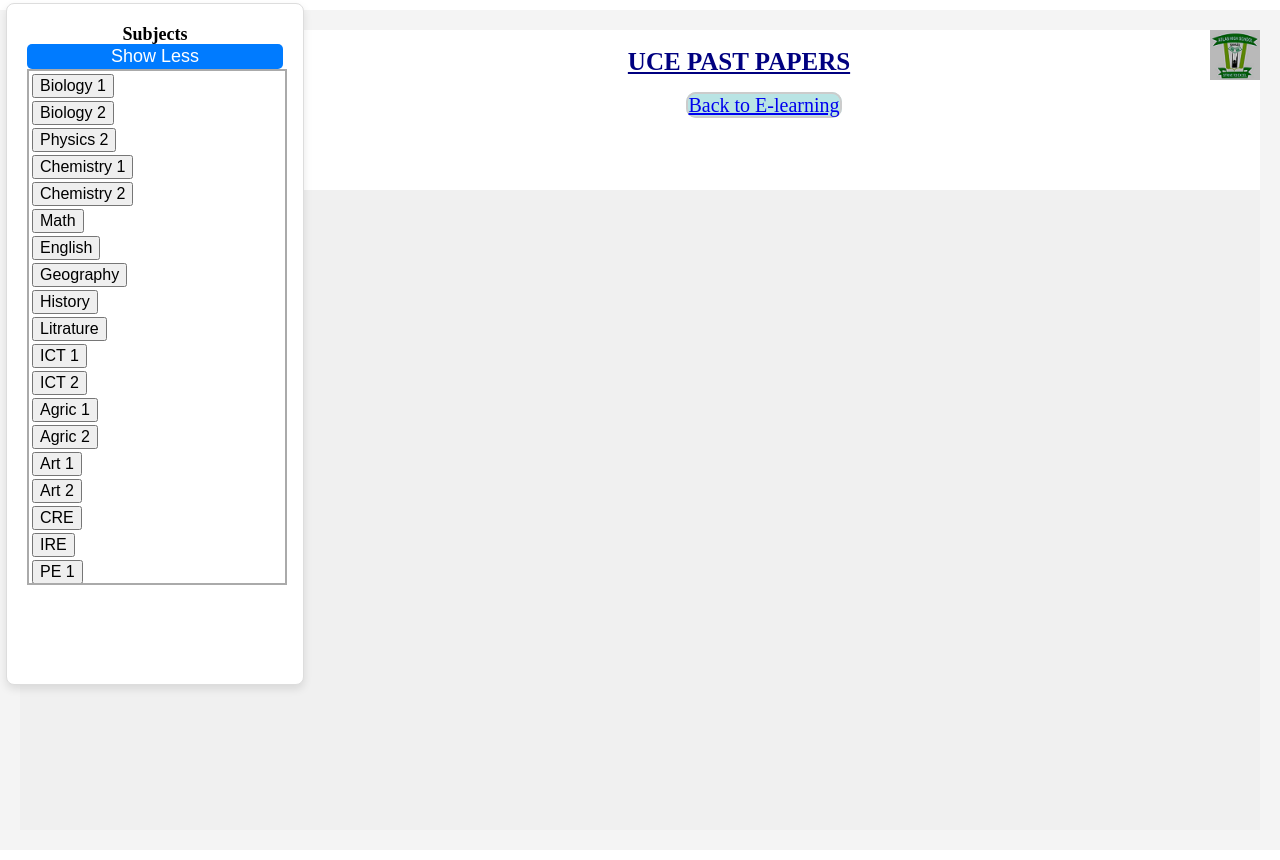
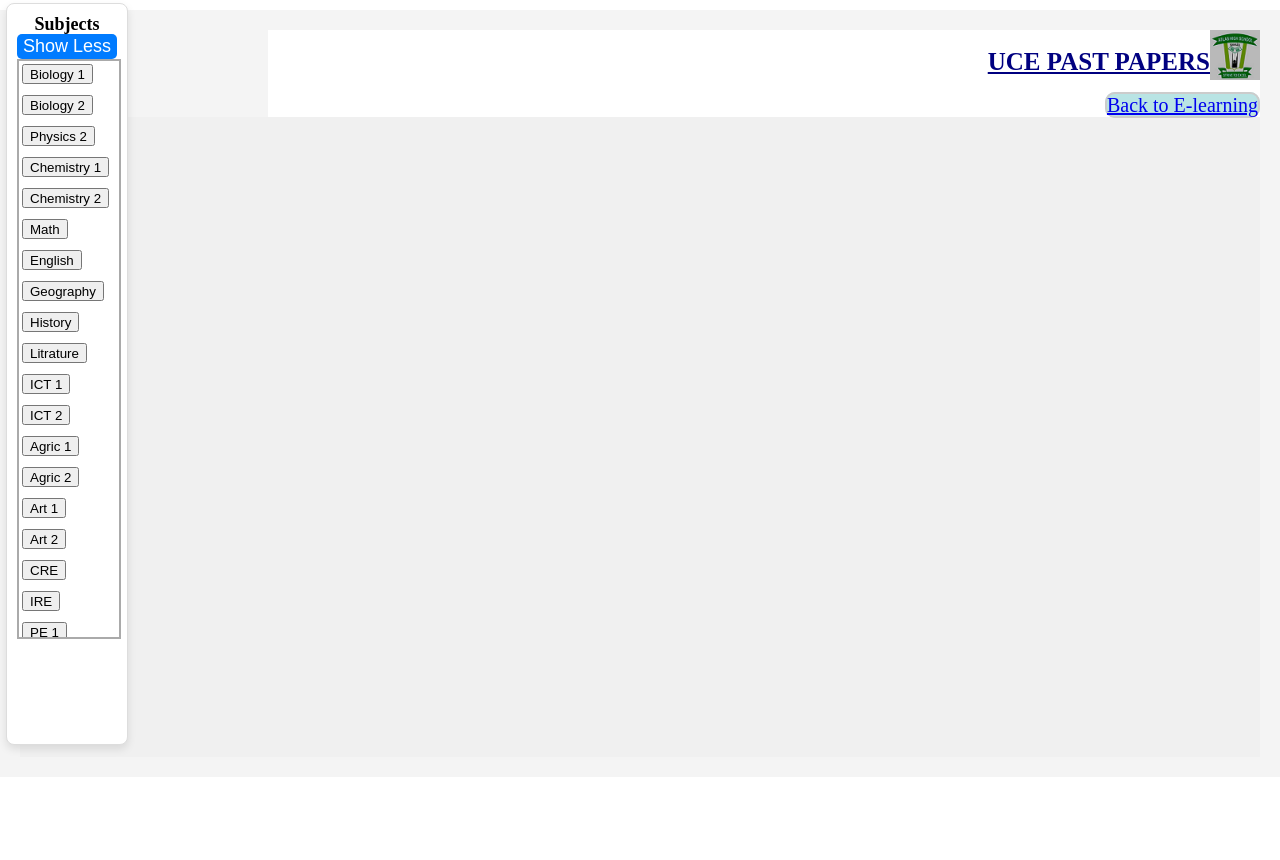
Before and after one commit to atlashighschoole-learning/atlashighschoole-learning.github.io, a plain HTML site: page UNEB/UCE PAST PAPERS.html in a window 1280 px wide. Both pictures are taken after a click on the button "Show more". After the commit the page ends 800 px from the top, so only its background shows below. Drawn offline with Linux system fonts and the light colour scheme.

Commit message:
Update UCE PAST PAPERS.html

```diff
--- a/UNEB/UCE PAST PAPERS.html
+++ b/UNEB/UCE PAST PAPERS.html
@@ -2,6 +2,8 @@
 <html xmlns="http://www.w3.org/1999/xhtml">
 
 <head>
+ <meta charset="UTF-8" />
+    <meta name="viewport" content="width=device-width, initial-scale=1.0" />
 <meta content="en-us" http-equiv="Content-Language" />
 <meta content="text/html; charset=utf-8" http-equiv="Content-Type" />
 <title>UCE</title>
@@ -22,13 +24,13 @@
       -webkit-overflow-scrolling: touch;
       scroll-behavior: smooth;
 
-      width: 20%;
-      max-width: 600px;
-      padding: 20px;
+      width: 100px;
+      max-width: 200px;
+      padding: 10px;
       background-color: #fff;
       border: 1px solid #ddd;
       border-radius: 8px;
-      height: 18vh;
+      height: 20vh;
       overflow: hidden;
       box-shadow: 0 4px 8px rgba(0, 0, 0, 0.1);
       transition: height 0.3s ease;
@@ -36,7 +38,7 @@
 
     /* Style for the expanded state */
     .expandable-container.expanded {
-      height: 80vh;
+      height: 90vh;
     }
 
     /* Style for the header inside the expandable container */
@@ -82,12 +84,12 @@
 .auto-style1 {
 height:20hv;
 
-	height: 20vh;
+
 	background-color: #FFFFFF;
-	margin-top: 0;
+
 	margin-left: 20%;
 	width: 80%;
-	text-align: center;
+	text-align: right;
 }
 
 
@@ -171,18 +173,15 @@ height:20hv;
         .responsive-iframe {
 	width: 100%;
 	max-width: 600px;
-	height: 480px;
+	height: 100%;
 	border: none;
 }
 .iframe-wrapper {
 	display: flex;
 	justify-content: center;
-}
+	width: 100%;
+	height: 100%;
 
-
-
-.auto-style4 {
-	color: #000000;
 }
 
 
@@ -198,6 +197,11 @@ height:20hv;
       background-color: #B9E4E4;}
 
 
+.auto-style101 {
+	color: #FFFFFF;
+}
+
+
 </style>
 </head>
 
@@ -211,8 +215,10 @@ height:20hv;
   <div class="auto-style1">
 
 	<img alt="" height="50px" src="../logo.png" style="float: right" width="50px" /><br />
-	  <span class="auto-style3" style="font-size:clamp(13px, 3vw, 25px)"><strong>UCE PAST PAPERS<br />
-	  </strong></span><br />
+	  <strong>
+	  <span class="auto-style3" style="font-size:clamp(13px, 3vw, 25px)">UCE PAST PAPERS<br />
+	  </span>
+	  </strong><br />
 	  <span  class="auto-style100" style="font-size:clamp(12px, 3vw, 20px)"><a href="../E-LEARNING.html">Back to E-learning</a></span></div>
 
 <div class="container20" id="contentContainer">
@@ -497,33 +503,54 @@ function showContent(section) {
     <button class="toggle-btn" id="toggleButton" style="font-size: clamp(16px, 3vw, 18px)">Show
 	more</button>
     <div class="scroll-container" >
-<p><button onclick="showContent('s1')" style="font-size:clamp(12px, 2vw, 16px)">Biology 1</button></p>
-<p><button onclick="showContent('s2')" style="font-size:clamp(12px, 2vw, 16px)">Biology 2</button></p>
-<p><button onclick="showContent('s3')" style="font-size:clamp(12px, 2vw, 16px)">Physics 2</button></p>
-<p><button onclick="showContent('s4')" style="font-size:clamp(12px, 2vw, 16px)">Chemistry 1</button></p>
-<p><button onclick="showContent('s5')" style="font-size:clamp(12px, 2vw, 16px)">Chemistry 2</button></p>
-<p><button onclick="showContent('s6')" style="font-size:clamp(12px, 2vw, 16px)">Math</button></p>
-<p><button onclick="showContent('s7')" style="font-size:clamp(12px, 2vw, 16px)">English</button></p>
-<p><button onclick="showContent('s8')" style="font-size:clamp(12px, 2vw, 16px)">Geography</button></p>
-
-<p><button onclick="showContent('s9')" style="font-size:clamp(12px, 2vw, 16px)">History</button></p>
-<p><button onclick="showContent('s10')" style="font-size:clamp(12px, 2vw, 16px)">Litrature</button></p>
-<p><button onclick="showContent('s11')" style="font-size:clamp(12px, 2vw, 16px)">ICT 1</button></p>
-<p><button onclick="showContent('s12')" style="font-size:clamp(12px, 2vw, 16px)">ICT 2</button></p>
-<p><button onclick="showContent('s13')" style="font-size:clamp(12px, 2vw, 16px)">Agric 1</button></p>
-<p><button onclick="showContent('s14')" style="font-size:clamp(12px, 2vw, 16px)">Agric 2</button></p>
-<p><button onclick="showContent('s15')" style="font-size:clamp(12px, 2vw, 16px)">Art 1</button></p>
-<p><button onclick="showContent('s16')" style="font-size:clamp(12px, 2vw, 16px)">Art 2</button></p>
-<p><button onclick="showContent('s17')" style="font-size:clamp(12px, 2vw, 16px)">CRE</button></p>
-<p><button onclick="showContent('s18')" style="font-size:clamp(12px, 2vw, 16px)">IRE</button></p>
-<p><button onclick="showContent('s19')" style="font-size:clamp(12px, 2vw, 16px)">PE 1</button></p>
-<p><button onclick="showContent('s20')" style="font-size:clamp(12px, 2vw, 16px)">PE 2</button></p>
-
-
-<p><button onclick="showContent('s21')" style="font-size:clamp(12px, 2vw, 16px)">Kisw 1</button></p>
-<p><button onclick="showContent('s22')" style="font-size:clamp(12px, 2vw, 16px)">Kisw 2</button></p>
-<p><button onclick="showContent('s23')" style="font-size:clamp(12px, 2vw, 16px)">Luganda 1</button></p>
-<p><button onclick="showContent('s24')" style="font-size:clamp(12px, 2vw, 16px)">Luganda 2</button></p>
+<p><button onclick="showContent('s1')" style="height: 20px">Biology 1</button></p>
+<p style="height: 5px" class="auto-style101">.</p>
+<p><button onclick="showContent('s2')" style="height: 20px">Biology 2</button></p>
+<p style="height: 5px" class="auto-style101">.</p>
+<p><button onclick="showContent('s3')" style="height: 20px">Physics 2</button></p>
+<p style="height: 5px" class="auto-style101">.</p>
+<p><button onclick="showContent('s4')" style="height: 20px">Chemistry 1</button></p>
+<p style="height: 5px" class="auto-style101">.</p>
+<p><button onclick="showContent('s5')" style="height: 20px">Chemistry 2</button></p>
+<p style="height: 5px" class="auto-style101">.</p>
+<p><button onclick="showContent('s6')" style="height: 20px">Math</button></p>
+<p style="height: 5px" class="auto-style101">.</p>
+<p><button onclick="showContent('s7')" style="height: 20px">English</button></p>
+<p style="height: 5px" class="auto-style101">.</p>
+<p><button onclick="showContent('s8')" style="height: 20px">Geography</button></p>
+<p style="height: 5px" class="auto-style101">.</p>
+<p><button onclick="showContent('s9')" style="height: 20px">History</button></p>
+<p style="height: 5px" class="auto-style101">.</p>
+<p><button onclick="showContent('s10')" style="height: 20px">Litrature</button></p>
+<p style="height: 5px" class="auto-style101">.</p>
+<p><button onclick="showContent('s11')" style="height: 20px">ICT 1</button></p>
+<p style="height: 5px" class="auto-style101">.</p>
+<p><button onclick="showContent('s12')" style="height: 20px">ICT 2</button></p>
+<p style="height: 5px" class="auto-style101">.</p>
+<p><button onclick="showContent('s13')" style="height: 20px">Agric 1</button></p>
+<p style="height: 5px" class="auto-style101">.</p>
+<p><button onclick="showContent('s14')" style="height: 20px">Agric 2</button></p>
+<p style="height: 5px" class="auto-style101">.</p>
+<p><button onclick="showContent('s15')" style="height: 20px">Art 1</button></p>
+<p style="height: 5px" class="auto-style101">.</p>
+<p><button onclick="showContent('s16')" style="height: 20px">Art 2</button></p>
+<p style="height: 5px" class="auto-style101">.</p>
+<p><button onclick="showContent('s17')" style="height: 20px">CRE</button></p>
+<p style="height: 5px" class="auto-style101">.</p>
+<p><button onclick="showContent('s18')" style="height: 20px">IRE</button></p>
+<p style="height: 5px" class="auto-style101">.</p>
+<p><button onclick="showContent('s19')" style="height: 20px">PE 1</button></p>
+<p style="height: 5px" class="auto-style101">.</p>
+<p><button onclick="showContent('s20')" style="height: 20px">PE 2</button></p>
+<p style="height: 5px" class="auto-style101">.</p>
+<p><button onclick="showContent('s21')" style="height: 20px">Kisw 1</button></p>
+<p style="height: 5px" class="auto-style101">.</p>
+<p><button onclick="showContent('s22')" style="height: 20px">Kisw 2</button></p>
+<p style="height: 5px" class="auto-style101">.</p>
+<p><button onclick="showContent('s23')" style="height: 20px">Luganda 1</button></p>
+<p style="height: 5px" class="auto-style101">.</p>
+<p><button onclick="showContent('s24')" style="height: 20px">Luganda 2</button></p>
+<p style="height: 5px" class="auto-style101">.</p>
 
 
 
```
